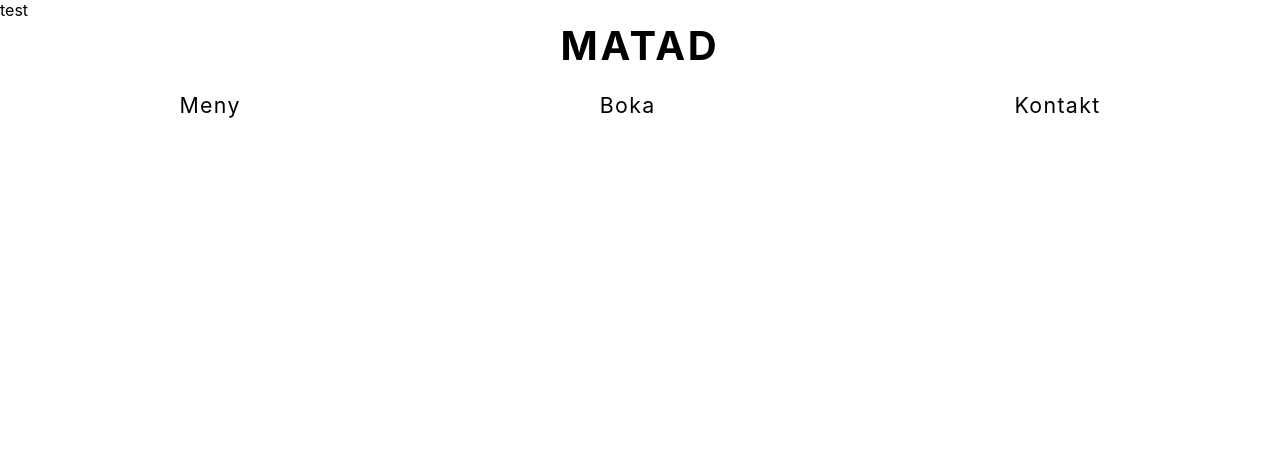
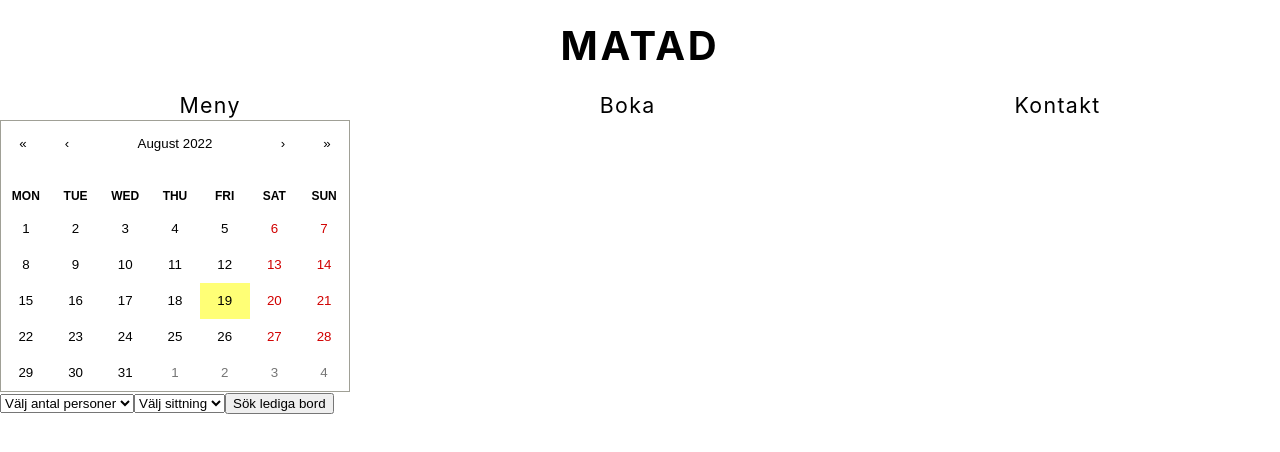
Before and after one commit to johanelgstrom/JS-Fordjupning-Gruppuppgift, a React (Create React App) app: page /book in a window 1280 px wide. Shown: the top 452 px of the page. Built offline with nearby package versions, Linux system fonts and the light colour scheme.

Commit message:
Added booking from frontend

```diff
--- /dev/null
+++ b/src/components/BookTableForm.tsx
@@ -0,0 +1,81 @@
+import { ChangeEvent, useState } from "react";
+
+interface BookTableFormProps {
+  newSearch: {
+    personAmount: string;
+    seating: string;
+    dateString: string;
+  };
+  createBooking(customerInformation: {
+    name: string;
+    email: string;
+    phone: string;
+  }): void;
+}
+
+export const BookTableForm = (props: BookTableFormProps) => {
+  const [customerInformation, setCustomerInformation] = useState({
+    name: "",
+    email: "",
+    phone: "",
+  });
+
+  const handleChange = (event: ChangeEvent<HTMLInputElement>) => {
+    setCustomerInformation({
+      ...customerInformation,
+      [event.target.name]: event.target.value,
+    });
+  };
+
+  console.log(customerInformation);
+
+  const handleSubmit = (event: React.FormEvent<HTMLFormElement>) => {
+    event.preventDefault();
+    props.createBooking(customerInformation);
+    setCustomerInformation({ name: "", email: "", phone: "" });
+  };
+
+  let time = props.newSearch.seating;
+  if (time === "1") {
+    time = "18.00";
+  } else {
+    time = "21.00";
+  }
+  return (
+    <>
+      <div>
+        <p>Du vill boka bord {props.newSearch.dateString}</p>
+        <p>
+          för {props.newSearch.personAmount} personer, {time}
+        </p>
+      </div>
+      <form onSubmit={handleSubmit}>
+        <label htmlFor="name">Namn</label>
+        <input
+          type="text"
+          name="name"
+          id="name"
+          value={customerInformation.name}
+          onChange={handleChange}
+        />
+        <label htmlFor="email">Email</label>
+        <input
+          type="email"
+          name="email"
+          id="email"
+          value={customerInformation.email}
+          onChange={handleChange}
+        />
+        <label htmlFor="phone">Telefonnummer</label>
+        <input
+          type="tel"
+          name="phone"
+          id="phone"
+          value={customerInformation.phone}
+          onChange={handleChange}
+        />
+        <button type="submit">Boka</button>
+      </form>
+    </>
+  );
+};
--- /dev/null
+++ b/src/components/SearchTableForm.tsx
@@ -0,0 +1,79 @@
+import { useState } from "react";
+import Calendar from "react-calendar";
+import "react-calendar/dist/Calendar.css";
+
+interface SearchTableFormProps {
+  searchTable(personAmount: string, seating: string, date: Date): void;
+}
+
+export const SearchTableForm = (props: SearchTableFormProps) => {
+  const [personAmount, setPersonAmount] = useState("");
+  const [seating, setSeating] = useState("");
+  const [date, setDate] = useState(new Date());
+
+  const handlePersonAmountChange = (
+    event: React.ChangeEvent<HTMLSelectElement>
+  ) => {
+    const amount = event.target.value;
+    setPersonAmount(amount);
+  };
+
+  const handleSeatingChange = (event: React.ChangeEvent<HTMLSelectElement>) => {
+    const seating = event.target.value;
+    setSeating(seating);
+  };
+
+  const handleSubmit = (event: React.FormEvent<HTMLFormElement>) => {
+    event.preventDefault();
+    if (seating.length > 0 && personAmount.length > 0) {
+      props.searchTable(personAmount, seating, date);
+    }
+  };
+
+  return (
+    <>
+      <main>
+        <form onSubmit={handleSubmit}>
+          <Calendar onChange={setDate} />
+
+          <select
+            name="personAmount"
+            onChange={handlePersonAmountChange}
+            id="personAmount"
+            defaultValue={"default"}
+          >
+            <option value={"default"} disabled>
+              Välj antal personer
+            </option>
+            <option value="1">1</option>
+            <option value="2">2</option>
+            <option value="3">3</option>
+            <option value="4">4</option>
+            <option value="5">5</option>
+            <option value="6">6</option>
+            <option value="7">7</option>
+            <option value="8">8</option>
+            <option value="9">9</option>
+            <option value="10">10</option>
+            <option value="11">11</option>
+            <option value="12">12</option>
+          </select>
+
+          <select
+            name="seating"
+            id="seating"
+            defaultValue={"default"}
+            onChange={handleSeatingChange}
+          >
+            <option value={"default"} disabled>
+              Välj sittning
+            </option>
+            <option value="1">18.00</option>
+            <option value="2">21.00</option>
+          </select>
+          <button type="submit">Sök lediga bord</button>
+        </form>
+      </main>
+    </>
+  );
+};
--- a/src/components/pages/Book.tsx
+++ b/src/components/pages/Book.tsx
@@ -1,3 +1,88 @@
+import { useEffect, useState } from "react";
+import { BookingSearch } from "../../models/BookingSearch";
+import { TableBooking } from "../../models/TableBooking";
+import { searchTableBooking, bookATable } from "../../services/bookingService";
+import { BookTableForm } from "../BookTableForm";
+import { SearchTableForm } from "../SearchTableForm";
 export const Book = () => {
-  return <>test</>;
+  const [newSearch, setSingleSearch] = useState<BookingSearch>({
+    personAmount: "",
+    seating: "",
+    dateString: "",
+  });
+
+  const [newBooking, setNewBooking] = useState<TableBooking>({
+    personAmount: "",
+    seating: "",
+    dateString: "",
+    name: "",
+    email: "",
+    phone: "",
+  });
+
+  const [isBookable, setIsBookable] = useState(false);
+
+  useEffect(() => {
+    if (newSearch.dateString.length > 0 && newSearch.seating.length > 0) {
+      searchTableBooking(newSearch.dateString, newSearch.seating)
+        .then((data) => {
+          if ((data = 202)) {
+            setIsBookable(true);
+          }
+        })
+        .catch((error) => {
+          console.log(error);
+        });
+    }
+  }, [newSearch]);
+
+  useEffect(() => {
+    if (newBooking.name.length > 0) {
+      bookATable(newBooking)
+        .then((data) => {
+          console.log(data);
+        })
+        .catch((error) => {
+          console.log(error);
+        });
+    }
+  }, [newBooking]);
+
+  const createBooking = (customerInformation: {
+    name: string;
+    email: string;
+    phone: string;
+  }) => {
+    setNewBooking(
+      new TableBooking(
+        newSearch.personAmount,
+        newSearch.seating,
+        newSearch.dateString,
+        customerInformation.name,
+        customerInformation.email,
+        customerInformation.phone
+      )
+    );
+  };
+
+  const createSearchTable = (
+    personAmount: string,
+    seating: string,
+    date: Date
+  ) => {
+    let dateString = date.toDateString();
+    setSingleSearch(new BookingSearch(personAmount, seating, dateString));
+  };
+
+  console.log(newSearch);
+
+  return (
+    <>
+      {isBookable ? (
+        <BookTableForm newSearch={newSearch} createBooking={createBooking} />
+      ) : (
+        <SearchTableForm searchTable={createSearchTable} />
+      )}
+    </>
+  );
 };
--- /dev/null
+++ b/src/models/BookingSearch.ts
@@ -0,0 +1,7 @@
+export class BookingSearch {
+  constructor(
+    public personAmount: string,
+    public seating: string,
+    public dateString: string
+  ) {}
+}
--- /dev/null
+++ b/src/models/TableBooking.ts
@@ -0,0 +1,10 @@
+export class TableBooking {
+  constructor(
+    public personAmount: string,
+    public seating: string,
+    public dateString: string,
+    public name: string,
+    public email: string,
+    public phone: string
+  ) {}
+}
--- a/src/scss/Layout.module.scss
+++ b/src/scss/Layout.module.scss
@@ -2,7 +2,7 @@
   background-color: transparent;
   height: 15vh;
   width: 100%;
-  position: absolute;
+  //position: absolute; gör header till egen komponent för enklare styling
   z-index: 100;
 
   .logoContainer {
--- /dev/null
+++ b/src/services/bookingService.ts
@@ -0,0 +1,19 @@
+import axios from "axios";
+import { TableBooking } from "../models/TableBooking";
+
+export async function searchTableBooking(date: string, seating: string) {
+  console.log("date: ", date);
+  console.log("seating: ", seating);
+
+  return (
+    await axios.get(
+      "http://localhost:8000/booking/bookings/" + date + "/" + seating
+    )
+  ).data;
+}
+
+export async function bookATable(newBooking: TableBooking) {
+  return (
+    await axios.post("http://localhost:8000/booking/new-booking", newBooking)
+  ).data;
+}
```
Also changed, not shown: 2 other files (tests, documents, lock files or other folders).
